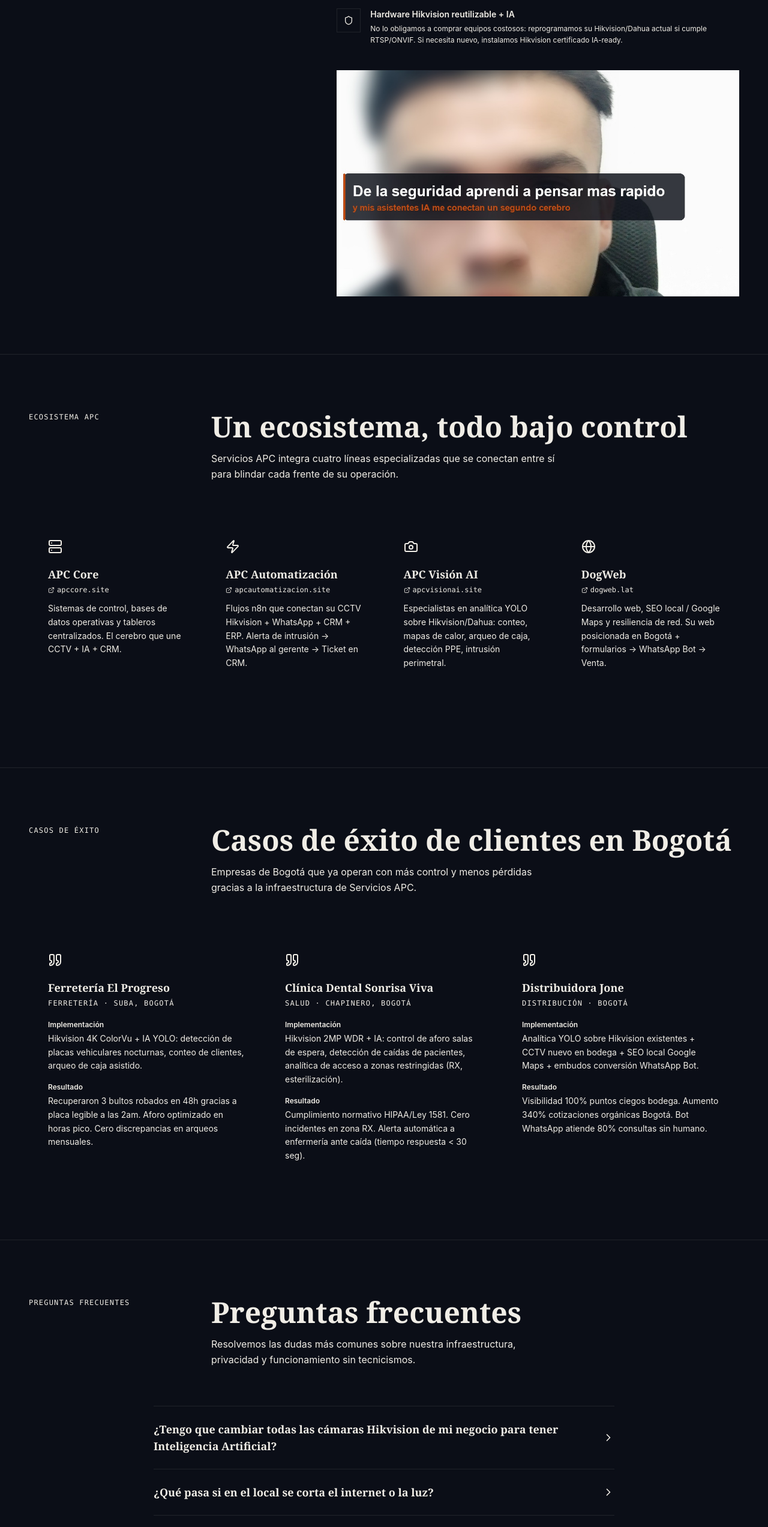
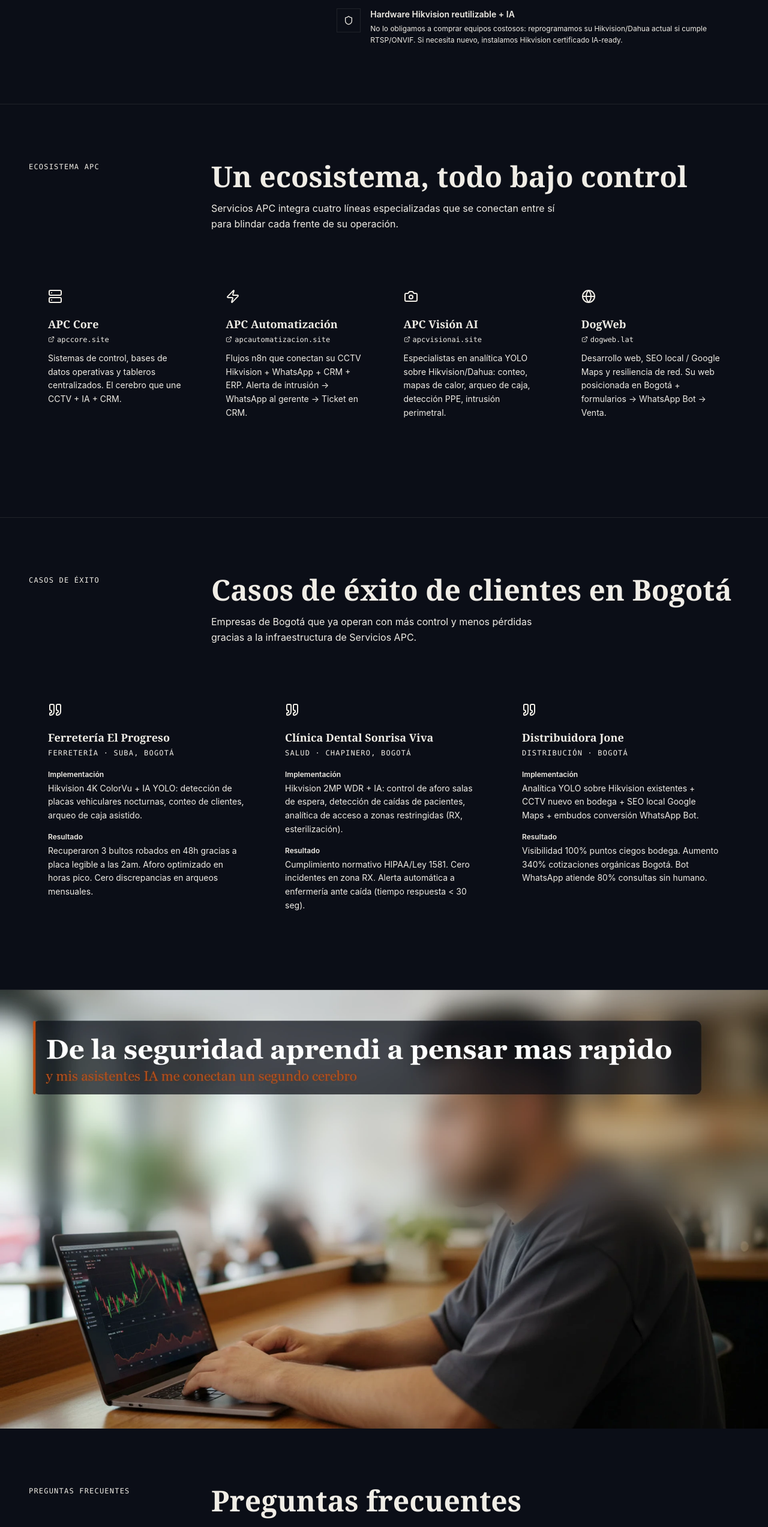
Before and after one commit to serviciosapcsoporte-create/Servicios-APC-360, a React (Vite) app: page / in a window 1280 px wide. Shown: the part 4565-7110 px from the top of the page at 60% size. Built offline with nearby package versions, Linux system fonts and the light colour scheme.

Commit message:
Add full-width banner with blur+text below Casos de exito, responsive

```diff
--- a/src/app/App.tsx
+++ b/src/app/App.tsx
@@ -945,19 +945,6 @@ export default function App() {
                 })}
               </div>
 
-              {/* Frase motivacional */}
-              <div className="mt-10 relative overflow-hidden">
-                <img
-                  src="/alejandro-frase.jpg"
-                  alt="De la seguridad aprendí a pensar más rápido y mis asistentes IA me conectan un segundo cerebro"
-                  width={1200}
-                  height={674}
-                  className="w-full object-cover aspect-video"
-                  loading="lazy"
-                  decoding="async"
-                />
-              </div>
-
             </div>
           </div>
         </div>
@@ -1060,6 +1047,22 @@ export default function App() {
             ))}
           </div>
         </div>
+      </section>
+
+      {/* ── BANNER FRASE ──────────────────────────────────── */}
+      <section className="relative w-full overflow-hidden">
+        <picture>
+          <source srcSet="/banner-frase.webp" type="image/webp" />
+          <img
+            src="/banner-frase.jpg"
+            alt="De la seguridad aprendí a pensar más rápido y mis asistentes IA me conectan un segundo cerebro"
+            width={1920}
+            height={1097}
+            className="w-full h-auto object-cover"
+            loading="lazy"
+            decoding="async"
+          />
+        </picture>
       </section>
 
       {/* ── FAQ ──────────────────────────────────────────── */}
```
Also changed, not shown: public/banner-frase.jpg (added), public/banner-frase.webp (added).
